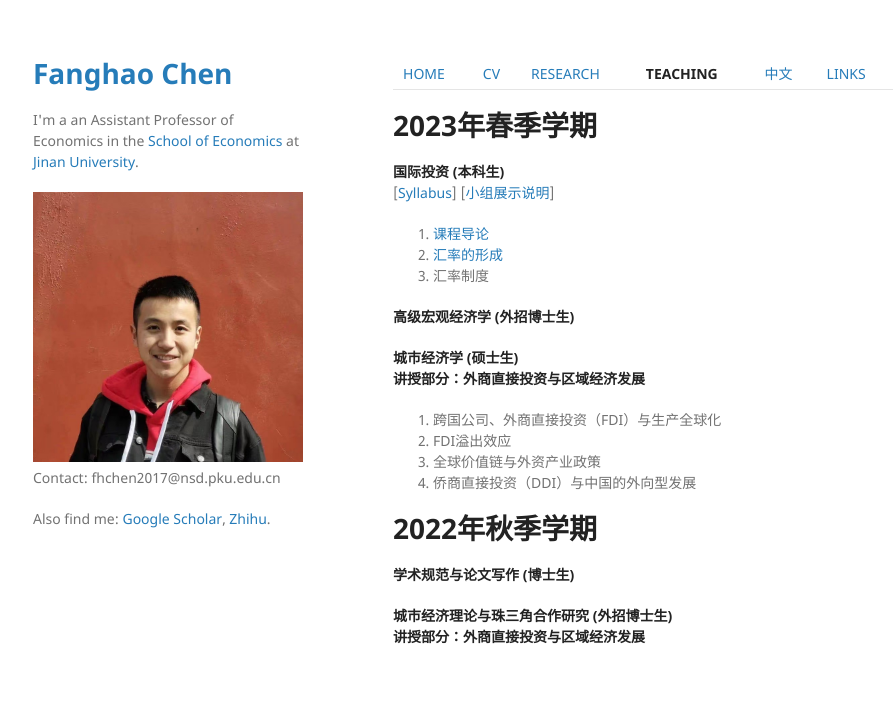
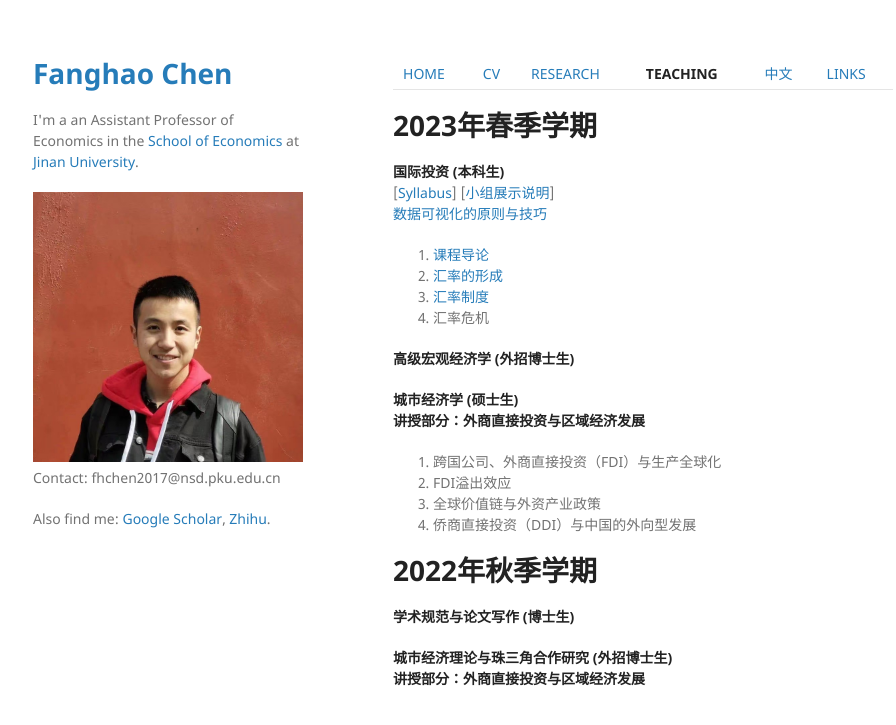
Before and after one commit to FanghaoChen/homepage, a Jekyll site: the page built from teaching.md, in a window 1280 px wide. Shown: the top 725 px of the page, without its empty margins (177-1073 px from the left). Built offline with Jekyll 4.4.1, drawn with Linux system fonts in a browser that asks for light colours; our own code applies the rules of GitHub Pages for plain Markdown files.

Commit message:
Update teaching.md

```diff
--- a/teaching.md
+++ b/teaching.md
@@ -4,9 +4,12 @@
 
 **国际投资 (本科生)**  <br/>
 [[Syllabus](./assets/国际投资_课程大纲.pdf)] [[小组展示说明](./assets/关于小组路演的说明.pdf)] <br/>
+[数据可视化的原则与技巧](.assets/数据可视化的原则与技巧.pdf) <br/>
+
 1. [课程导论](./assets/第1讲_课程导论.pdf) <br/>
 2. [汇率的形成](./assets/第2讲_汇率的形成.pdf) <br/>
-3. 汇率制度
+3. [汇率制度](./assets/第3讲_汇率制度.pdf) <br/>
+4. 汇率危机
 
 **高级宏观经济学 (外招博士生)** <br/>
 
```
